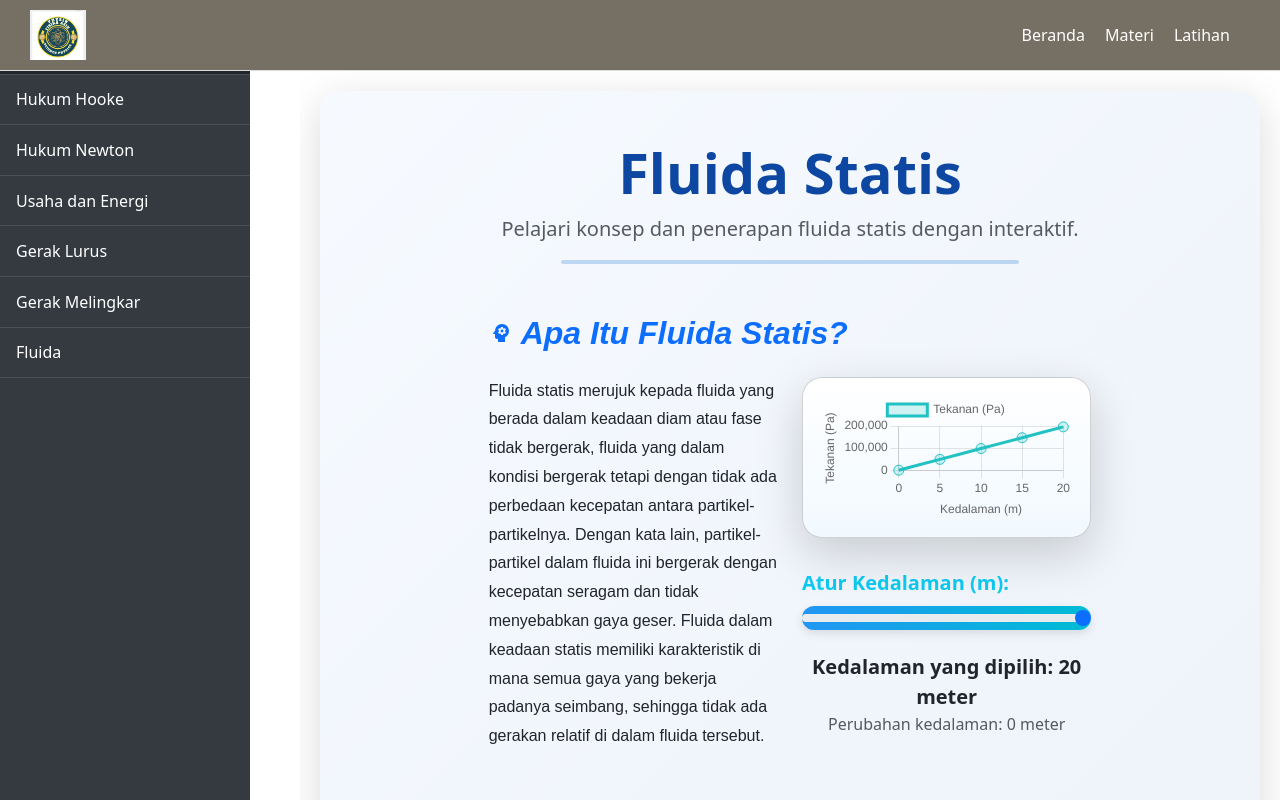
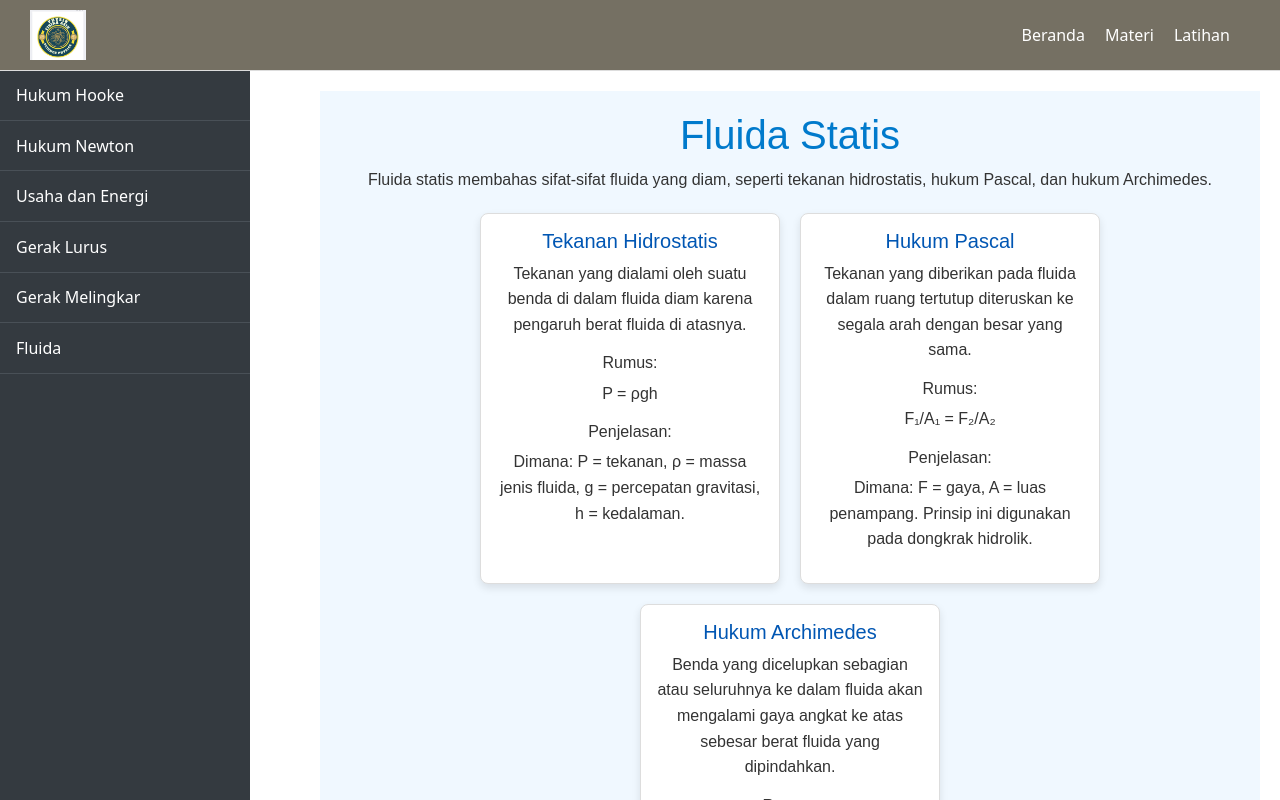
Before and after one commit to barthms/physic-SMA, a React (Create React App) app: page /fluida in a window 1280 px wide. Built offline with nearby package versions, Linux system fonts and the light colour scheme.

Commit message:
Update fluida.js

```diff
--- a/src/pages/fluida.js
+++ b/src/pages/fluida.js
@@ -1,271 +1,53 @@
-import React, { useState } from "react";
-import { Line } from "react-chartjs-2";
-import "chart.js/auto";
-import "bootstrap/dist/css/bootstrap.min.css";
-import "bootstrap/dist/js/bootstrap.bundle.min.js";
-import "./Fluida.css";
-import { Psychology } from "@mui/icons-material";
-import { BlockMath } from "react-katex";
-import pascal from "../assets/pascalh.png";
-import archimedes from "../assets/rumus archimedes.png";
-import stevin from "../assets/Stevin.png";
+import React from 'react';
+import '../styling/Fluida.css';
 
 const Fluida = () => {
-  const [depth, setDepth] = useState([0, 5, 10, 15, 20]);
-  const [pressure, setPressure] = useState([0, 49000, 98000, 147000, 196000]);
-  const [currentDepth, setCurrentDepth] = useState(20);
-  const [previousDepth, setPreviousDepth] = useState(20);
-
-  const updateData = (newDepth) => {
-    const newPressure = newDepth.map((d) => 9800 * d); // Tekanan = ρgh
-    setDepth(newDepth);
-    setPressure(newPressure);
-  };
-
-  const handleSliderChange = (value) => {
-    const newDepthArray = Array.from({ length: parseInt(value) + 1 }, (_, i) => i);
-
-    setPreviousDepth(currentDepth); // Simpan kedalaman sebelumnya
-    setCurrentDepth(parseInt(value));
-    updateData(newDepthArray);
-  };
-
-  const data = {
-    labels: depth,
-    datasets: [
-      {
-        label: "Tekanan (Pa)",
-        data: pressure,
-        borderColor: "rgba(34, 193, 195, 1)",
-        backgroundColor: "rgba(34, 193, 195, 0.2)",
-        tension: 0.4,
-        pointRadius: 5,
-        pointHoverRadius: 7,
-      },
-    ],
-  };
-
-  const options = {
-    responsive: true,
-    plugins: {
-      legend: {
-        display: true,
-        position: "top",
-      },
+  // Data konsep fluida statis
+  const concepts = [
+    {
+      title: "Tekanan Hidrostatis",
+      description:
+        "Tekanan yang dialami oleh suatu benda di dalam fluida diam karena pengaruh berat fluida di atasnya.",
+      formula: "P = ρgh",
+      explanation:
+        "Dimana: P = tekanan, ρ = massa jenis fluida, g = percepatan gravitasi, h = kedalaman."
     },
-    scales: {
-      x: {
-        title: {
-          display: true,
-          text: "Kedalaman (m)",
-        },
-      },
-      y: {
-        title: {
-          display: true,
-          text: "Tekanan (Pa)",
-        },
-        beginAtZero: true,
-      },
+    {
+      title: "Hukum Pascal",
+      description:
+        "Tekanan yang diberikan pada fluida dalam ruang tertutup diteruskan ke segala arah dengan besar yang sama.",
+      formula: "F₁/A₁ = F₂/A₂",
+      explanation:
+        "Dimana: F = gaya, A = luas penampang. Prinsip ini digunakan pada dongkrak hidrolik."
     },
-  };
+    {
+      title: "Hukum Archimedes",
+      description:
+        "Benda yang dicelupkan sebagian atau seluruhnya ke dalam fluida akan mengalami gaya angkat ke atas sebesar berat fluida yang dipindahkan.",
+      formula: "Fa = ρ × g × V",
+      explanation:
+        "Dimana: Fa = gaya angkat, ρ = massa jenis fluida, V = volume fluida yang dipindahkan."
+    },
+  ];
 
   return (
-    <div
-      className="container-fluid py-5"
-      style={{
-        background: "linear-gradient(135deg, #f6faff, #e9eef5)",
-        borderRadius: "20px",
-        boxShadow: "0px 10px 40px rgba(0, 0, 0, 0.15)",
-        transition: "all 0.3s ease",
-      }}
-    >
-      {/* Header Section */}
-      <header className="text-center mb-5">
-        <h1 className="display-4 fw-bold text-gradient" style={{ color: "#0d47a1" }}>
-          <strong>Fluida Statis</strong>
-        </h1>
-        <p className="lead text-muted">
-          Pelajari konsep dan penerapan fluida statis dengan interaktif.
-        </p>
-        <hr
-          style={{
-            border: "2px solid #1976d2",
-            width: "50%",
-            margin: "auto",
-            borderRadius: "20px",
-          }}
-        />
-      </header>
-
-      {/* Content Section */}
-      <div className="row">
-        <div className="col-lg-8 mx-auto">
-          <section className="mb-5">
-            <h2
-              className="text-primary d-flex align-items-center mb-4"
-              style={{
-                fontWeight: "bold",
-                fontFamily: "'Poppins', sans-serif",
-                animation: "fadeIn 1s ease-in",
-              }}
-            >
-              <Psychology className="me-2" /> <em>Apa Itu Fluida Statis?</em>
-            </h2>
-            <div className="row">
-              <div className="col-md-6 mb-4">
-                <p className="text-justify" style={{ lineHeight: "1.8", fontFamily: "'Poppins', sans-serif" }}>
-                  Fluida statis merujuk kepada fluida yang berada dalam keadaan diam atau fase tidak bergerak, fluida yang
-                  dalam kondisi bergerak tetapi dengan tidak ada perbedaan kecepatan antara partikel-partikelnya. Dengan
-                  kata lain, partikel-partikel dalam fluida ini bergerak dengan kecepatan seragam dan tidak menyebabkan gaya
-                  geser. Fluida dalam keadaan statis memiliki karakteristik di mana semua gaya yang bekerja padanya
-                  seimbang, sehingga tidak ada gerakan relatif di dalam fluida tersebut.
-                </p>
-              </div>
-
-              <div className="col-md-6 mb-4">
-                <div
-                  className="card p-3 shadow-lg"
-                  style={{
-                    background: "linear-gradient(180deg, #ffffff, #f1f9ff)",
-                    borderRadius: "20px",
-                    boxShadow: "0px 10px 30px rgba(0, 0, 0, 0.2)",
-                    transition: "transform 0.3s ease",
-                  }}
-                >
-                  <Line data={data} options={options} />
-                </div>
-                <div className="mt-4">
-                  <label htmlFor="depth-slider" className="form-label fw-bold text-info fs-5">
-                    Atur Kedalaman (m):
-                  </label>
-                  <input
-                    type="range"
-                    className="form-range"
-                    id="depth-slider"
-                    min="0"
-                    max="20"
-                    step="1"
-                    value={currentDepth}
-                    onChange={(e) => handleSliderChange(e.target.value)}
-                    style={{
-                      background: "linear-gradient(to right, #2196f3, #00bcd4)",
-                      borderRadius: "20px",
-                      boxShadow: "0px 4px 10px rgba(0, 0, 0, 0.1)",
-                    }}
-                  />
-                </div>
-                <div className="mt-3 text-center text-dark">
-                  <strong className="fs-5">Kedalaman yang dipilih: {currentDepth} meter</strong>
-                  <p className="text-muted">
-                    Perubahan kedalaman: {Math.abs(currentDepth - previousDepth)} meter
-                  </p>
-                </div>
-              </div>
-            </div>
-          </section>
-
-          {/* Section Hukum */}
-          <section className="mb-5">
-            <h3 className="text-success">
-              <strong>Rumus Tekanan Hidrostatis</strong>
-            </h3>
-            <p>
-              Fluida statis dan tekanan hidrostatis memiliki hubungan yang sangat erat. Fluida statis mengacu pada fluida
-              yang tidak bergerak atau dalam keadaan diam. Sedangkan tekanan hidrostatis adalah tekanan yang dialami oleh
-              fluida yang berada dalam keadaan diam, akibat gaya yang diberikan oleh berat fluida itu sendiri.
-            </p>
-            <div className="mb-4">
-              <BlockMath math="P = \rho \times g \times h" />
-            </div>
-            <ul className="list-group list-group-flush">
-              <li className="list-group-item">
-                <strong>P:</strong> Tekanan (Pa)
-              </li>
-              <li className="list-group-item">
-                <strong>ρ:</strong> Massa jenis fluida (kg/m³)
-              </li>
-              <li className="list-group-item">
-                <strong>g:</strong> Percepatan gravitasi (9.8 m/s²)
-              </li>
-              <li className="list-group-item">
-                <strong>h:</strong> Kedalaman (m)
-              </li>
-            </ul>
-          </section>
-
-          {/* Section Hukum-Hukum Fluida Statis */}
-          <section className="mb-5">
-            <h3 className="text-warning">
-              <strong>Hukum-Hukum Fluida Statis</strong>
-            </h3>
-            <div className="accordion" id="fluidaAccordion">
-              <div className="accordion-item">
-                <h2 className="accordion-header" id="pascalHeading">
-                  <button
-                    className="accordion-button"
-                    type="button"
-                    data-bs-toggle="collapse"
-                    data-bs-target="#pascal"
-                    aria-expanded="true"
-                    aria-controls="pascal"
-                  >
-                    <strong>Hukum Pascal</strong>
-                  </button>
-                </h2>
-                <div id="pascal" className="accordion-collapse collapse show" data-bs-parent="#fluidaAccordion">
-                  <div className="accordion-body">
-                    <strong>Hukum Pascal</strong> menyatakan bahwa tekanan yang diberikan pada suatu fluida dalam ruang
-                    tertutup akan diteruskan secara merata ke segala arah.
-                    <img src={pascal} alt="Rumus Hukum Pascal" className="img-fluid mt-3 rounded shadow-lg" />
-                  </div>
-                </div>
-              </div>
-              <div className="accordion-item">
-                <h2 className="accordion-header" id="archimedesHeading">
-                  <button
-                    className="accordion-button"
-                    type="button"
-                    data-bs-toggle="collapse"
-                    data-bs-target="#archimedes"
-                    aria-expanded="false"
-                    aria-controls="archimedes"
-                  >
-                    <strong>Hukum Archimedes</strong>
-                  </button>
-                </h2>
-                <div id="archimedes" className="accordion-collapse collapse" data-bs-parent="#fluidaAccordion">
-                  <div className="accordion-body">
-                    Hukum Archimedes menyatakan bahwa setiap benda yang tercelup dalam fluida akan mengalami gaya angkat
-                    yang besarnya sama dengan berat fluida yang dipindahkan.
-                    <img src={archimedes} alt="Rumus Hukum Archimedes" className="img-fluid mt-3 rounded shadow-lg" />
-                  </div>
-                </div>
-              </div>
-              <div className="accordion-item">
-                <h2 className="accordion-header" id="stevinHeading">
-                  <button
-                    className="accordion-button"
-                    type="button"
-                    data-bs-toggle="collapse"
-                    data-bs-target="#stevin"
-                    aria-expanded="false"
-                    aria-controls="stevin"
-                  >
-                    <strong>Hukum Stevin</strong>
-                  </button>
-                </h2>
-                <div id="stevin" className="accordion-collapse collapse" data-bs-parent="#fluidaAccordion">
-                  <div className="accordion-body">
-                    Hukum Stevin menjelaskan bahwa tekanan pada suatu titik dalam fluida yang diam bergantung pada
-                    kedalaman, massa jenis fluida, dan percepatan gravitasi.
-                    <img src={stevin} alt="Rumus Hukum Stevin" className="img-fluid mt-3 rounded shadow-lg" />
-                  </div>
-                </div>
-              </div>
-            </div>
-          </section>
-        </div>
+    <div className="fluida-container">
+      <h1 className='h1'>Fluida Statis</h1>
+      <p>
+        Fluida statis membahas sifat-sifat fluida yang diam, seperti tekanan
+        hidrostatis, hukum Pascal, dan hukum Archimedes.
+      </p>
+      <div className="concepts">
+        {concepts.map((concept, index) => (
+          <div key={index} className="concept-card">
+            <h2 className='h2'>{concept.title}</h2>
+            <p>{concept.description}</p>
+            <h3>Rumus:</h3>
+            <p>{concept.formula}</p>
+            <h3>Penjelasan:</h3>
+            <p>{concept.explanation}</p>
+          </div>
+        ))}
       </div>
     </div>
   );
```
